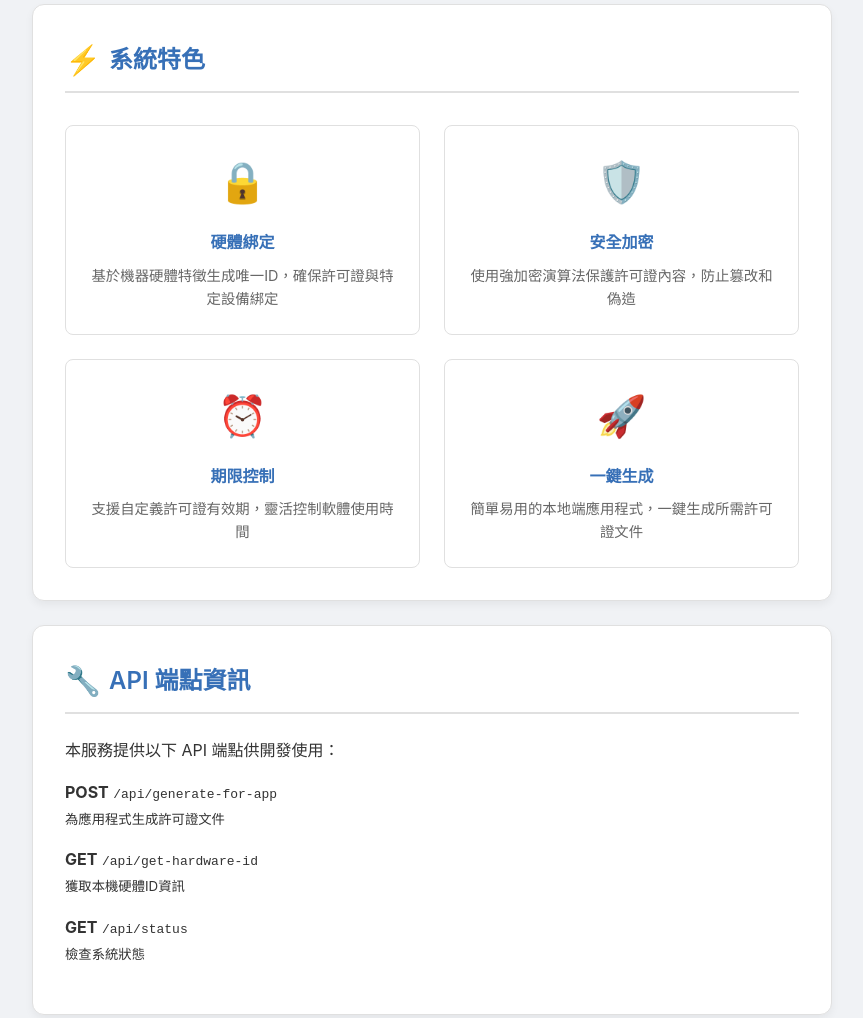
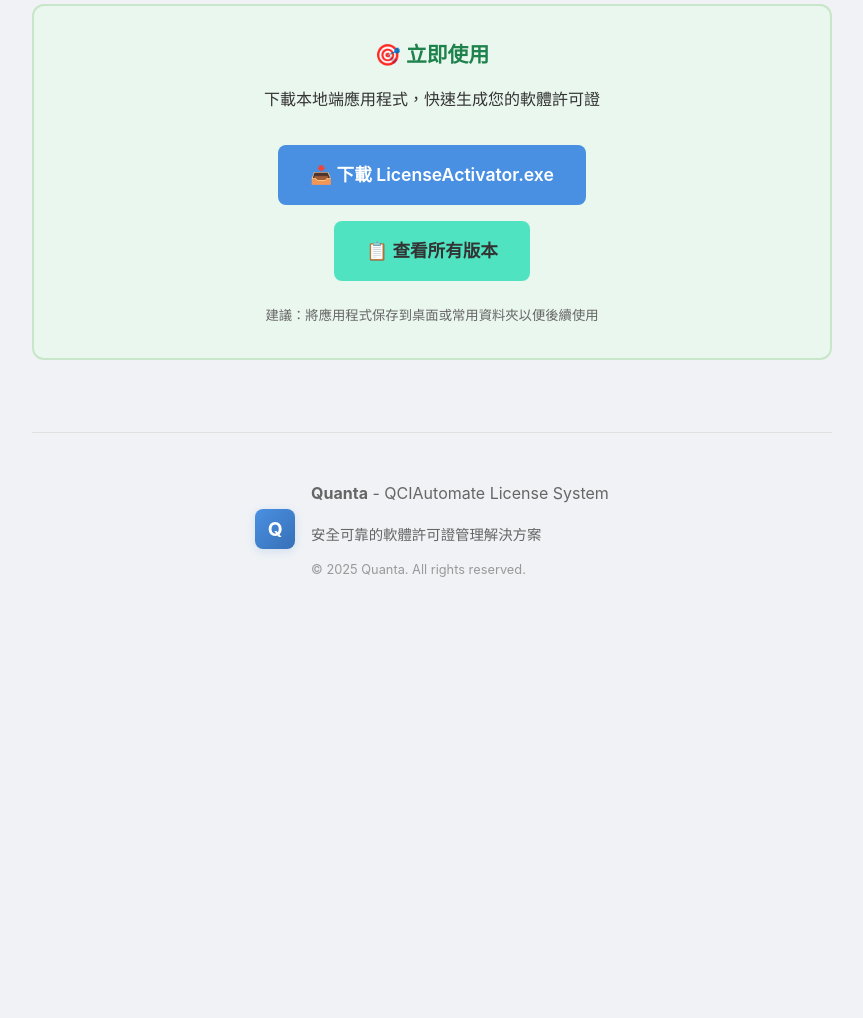
Before and after one commit to rolajeng-qt/qciautomate.license.github.io, a plain HTML site: page index.html in a window 1280 px wide. Shown: the part 1024-2042 px from the top of the page, without its empty margins (208-1071 px from the left). After the commit the page ends 1666 px from the top, so only its background shows below. Drawn offline with Linux system fonts and the light colour scheme.

Commit message:
Fix Index html & vercel.json

```diff
--- a/index.html
+++ b/index.html
@@ -340,70 +340,6 @@
             </ol>
         </div>
 
-        <div class="section">
-            <div class="section-title">
-                <span class="icon">⚡</span>
-                系統特色
-            </div>
-
-            <div class="features">
-                <div class="feature-card">
-                    <div class="feature-icon">🔒</div>
-                    <div class="feature-title">硬體綁定</div>
-                    <div class="feature-description">
-                        基於機器硬體特徵生成唯一ID，確保許可證與特定設備綁定
-                    </div>
-                </div>
-
-                <div class="feature-card">
-                    <div class="feature-icon">🛡️</div>
-                    <div class="feature-title">安全加密</div>
-                    <div class="feature-description">
-                        使用強加密演算法保護許可證內容，防止篡改和偽造
-                    </div>
-                </div>
-
-                <div class="feature-card">
-                    <div class="feature-icon">⏰</div>
-                    <div class="feature-title">期限控制</div>
-                    <div class="feature-description">
-                        支援自定義許可證有效期，靈活控制軟體使用時間
-                    </div>
-                </div>
-
-                <div class="feature-card">
-                    <div class="feature-icon">🚀</div>
-                    <div class="feature-title">一鍵生成</div>
-                    <div class="feature-description">
-                        簡單易用的本地端應用程式，一鍵生成所需許可證文件
-                    </div>
-                </div>
-            </div>
-        </div>
-
-        <div class="section">
-            <div class="section-title">
-                <span class="icon">🔧</span>
-                API 端點資訊
-            </div>
-            <p>本服務提供以下 API 端點供開發使用：</p>
-
-            <div style="margin: 1rem 0;">
-                <strong>POST</strong> <code>/api/generate-for-app</code><br>
-                <small>為應用程式生成許可證文件</small>
-            </div>
-
-            <div style="margin: 1rem 0;">
-                <strong>GET</strong> <code>/api/get-hardware-id</code><br>
-                <small>獲取本機硬體ID資訊</small>
-            </div>
-
-            <div style="margin: 1rem 0;">
-                <strong>GET</strong> <code>/api/status</code><br>
-                <small>檢查系統狀態</small>
-            </div>
-        </div>
-
         <div class="download-section">
             <div class="download-title">🎯 立即使用</div>
             <p style="margin-bottom: 1.5rem;">
```
Also changed, not shown: vercel.json.
